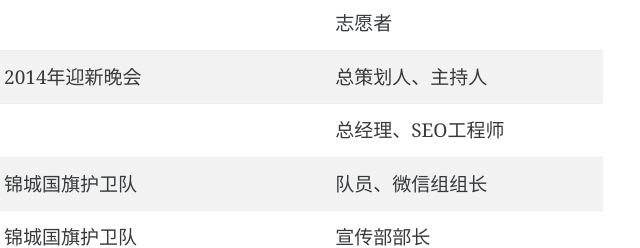
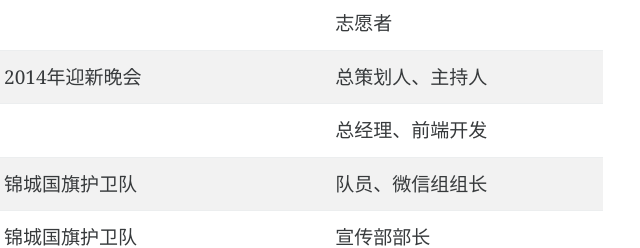
Before and after one commit to 13568810905/Weiyi-Website, a plain HTML site: page resume.html in a window 1280 px wide. Shown: the part 1526-1774 px from the top of the page, 592-1232 px from the left. Drawn offline with Linux system fonts and the light colour scheme; a script that the page names is missing.

Commit message:
更正 任职信息

```diff
--- a/resume.html
+++ b/resume.html
@@ -191,7 +191,7 @@
 						<tr>
 							<td>2015-今</td>
 							<td colspan="2">成都曦璞科技有限公司</td>
-							<td>总经理、SEO工程师</td>
+							<td>总经理、前端开发</td>
 						</tr>
 						<tr>
 							<td>2016-2017</td>
```
